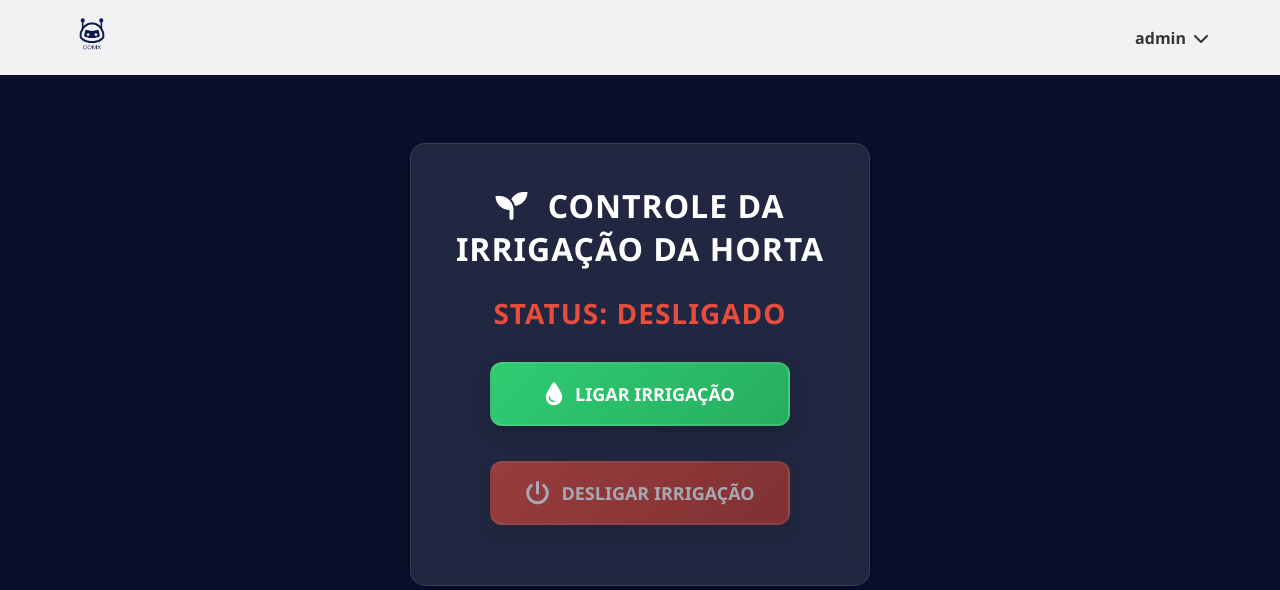
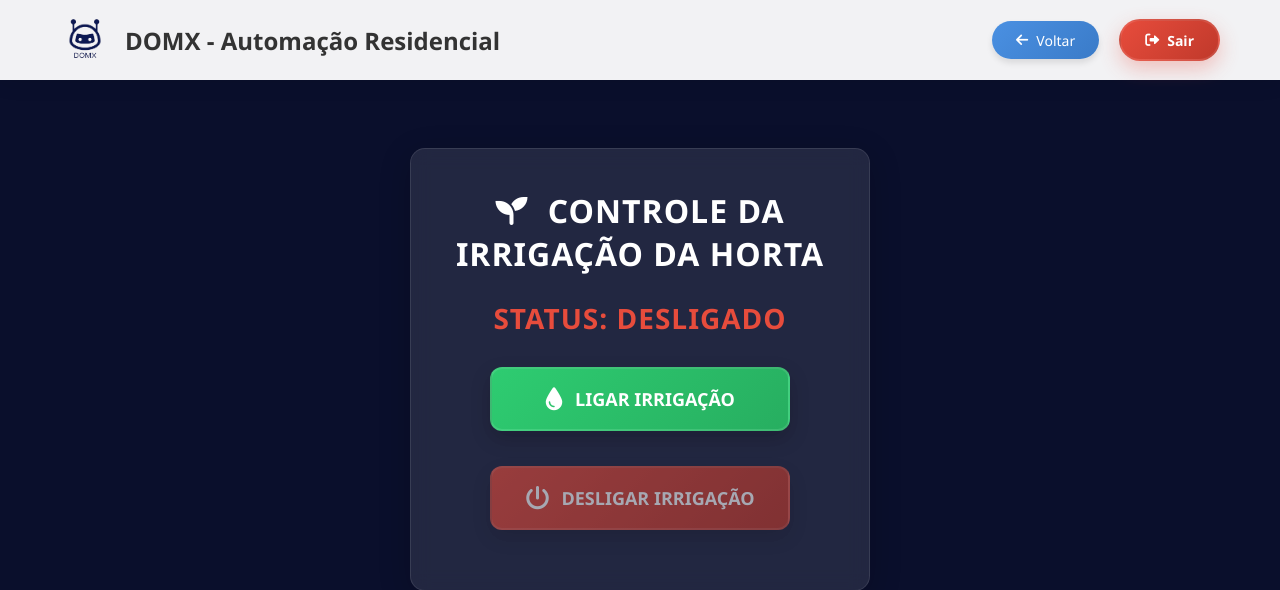
Before and after one commit to JvCasemiro/TCC, a PHP site: page /pages/controle_horta.php in a window 1280 px wide. Shown: the top 590 px of the page. Run offline with PHP 8.4, Linux system fonts and the light colour scheme; the visitor is signed in with stand-in values (Sample User, id 1); data that the repository does not hold is empty.

Commit message:
ajuste css

```diff
--- a/pages/controle_horta.php
+++ b/pages/controle_horta.php
@@ -168,35 +168,92 @@ try {
         }
 
         .back-btn {
-            display: flex;
+            display: inline-flex;
             align-items: center;
-            justify-content: center;
-            gap: 8px;
-            background: linear-gradient(135deg, #3498db 0%, #2980b9 100%);
+            gap: 0.5rem;
+            padding: 0.6rem 1.5rem;
+            border-radius: 25px;
+            background: linear-gradient(135deg, #4a90e2 0%, #3a7bc8 100%);
             color: white;
-            border: none;
-            padding: 12px 24px;
-            border-radius: 30px;
-            font-size: 16px;
-            font-weight: 600;
-            cursor: pointer;
+            font-size: 14px;
             text-decoration: none;
-            transition: all 0.3s cubic-bezier(0.4, 0, 0.2, 1);
-            margin: 20px auto 0;
-            width: fit-content;
-            box-shadow: 0 8px 20px rgba(52, 152, 219, 0.3);
-            border: 2px solid rgba(255, 255, 255, 0.1);
+            transition: all 0.3s ease;
+            box-shadow: 0 4px 6px rgba(0, 0, 0, 0.1);
         }
 
         .back-btn:hover {
-            transform: translateY(-3px);
-            box-shadow: 0 12px 24px rgba(52, 152, 219, 0.4);
-            color: white;
+            transform: translateY(-2px);
+            box-shadow: 0 6px 12px rgba(74, 144, 226, 0.3);
         }
 
-        .back-btn:active {
-            transform: translateY(1px);
-            box-shadow: 0 4px 8px rgba(52, 152, 219, 0.2);
+        .logout-btn {
+            background: linear-gradient(135deg, #e74c3c 0%, #c0392b 100%);
+            color: white;
+            border: none;
+            padding: 0.6rem 1.5rem;
+            border-radius: 25px;
+            cursor: pointer;
+            font-size: 14px;
+            transition: all 0.3s ease;
+            display: flex;
+            align-items: center;
+            gap: 0.5rem;
+            box-shadow: 0 4px 6px rgba(0, 0, 0, 0.1);
+        }
+
+        .logout-btn:hover {
+            transform: translateY(-2px);
+            box-shadow: 0 6px 12px rgba(231, 76, 60, 0.3);
+        }
+
+        @media (max-width: 768px) {
+            .header-content {
+                flex-direction: column;
+                gap: 10px;
+                padding: 0 15px;
+            }
+
+            .user-menu {
+                margin-top: 10px;
+                width: 100%;
+                justify-content: space-between;
+                flex-wrap: wrap;
+            }
+
+            .user-dropdown {
+                order: 1;
+                width: 100%;
+                margin-bottom: 10px;
+            }
+
+            .back-btn, .logout-btn {
+                padding: 0.5rem 1rem;
+                font-size: 13px;
+            }
+
+            .container {
+                padding: 10px;
+                margin-top: 0.5rem;
+            }
+
+            .card {
+                padding: 1.5rem;
+                margin: 1rem 0;
+            }
+
+            h2 {
+                font-size: 1.5rem;
+            }
+
+            .btn {
+                padding: 15px 20px;
+                font-size: 16px;
+                max-width: 100%;
+            }
+
+            .gate-status {
+                font-size: 22px;
+            }
         }
 
         /* Header styles */
@@ -221,11 +278,83 @@ try {
             height: 40px;
         }
 
-        .user-info {
+        header {
+            background: rgba(255, 255, 255, 0.95);
+            backdrop-filter: blur(10px);
+            color: #333;
+            padding: 15px 0;
+            box-shadow: 0 2px 20px rgba(0, 0, 0, 0.1);
+        }
+
+        .header-content {
+            display: flex;
+            justify-content: space-between;
+            align-items: center;
+            padding: 0 20px;
+            max-width: 1200px;
+            margin: 0 auto;
+        }
+
+        .logo {
+            font-size: 24px;
+            font-weight: bold;
             display: flex;
             align-items: center;
-            gap: 1rem;
+            gap: 15px;
+        }
+
+        .logo img {
+            height: 50px;
+            width: auto;
+        }
+
+        .user-menu {
+            display: flex;
+            align-items: center;
+            gap: 20px;
+        }
+
+        .user-dropdown {
             position: relative;
+            display: inline-block;
+        }
+
+        .user-name {
+            cursor: pointer;
+            padding: 8px 12px;
+            border-radius: 4px;
+            transition: background-color 0.3s;
+            display: flex;
+            align-items: center;
+            gap: 8px;
+        }
+
+        .user-name:hover {
+            background-color: rgba(0, 0, 0, 0.1);
+        }
+
+        .dropdown-content {
+            display: none;
+            position: absolute;
+            right: 0;
+            background-color: white;
+            min-width: 250px;
+            box-shadow: 0 8px 16px rgba(0,0,0,0.2);
+            border-radius: 8px;
+            z-index: 1000;
+            border: 1px solid #ddd;
+            margin-top: 5px;
+        }
+
+        .dropdown-content.show {
+            display: block;
+        }
+
+        .user-info {
+            padding: 15px;
+            border-bottom: 1px solid #2c3e50;
+            min-width: 250px;
+        }
         }
 
         .user-name {
@@ -326,41 +455,40 @@ try {
     </style>
 </head>
 <body>
+
     <header>
         <div class="header-content">
             <div class="logo">
                 <img src="../assets/img/logo.png" alt="Logo">
+                DOMX - Automação Residencial
             </div>
-            <div class="user-info">
-                <span class="user-name" onclick="toggleDropdown()">
-                    <?php echo htmlspecialchars($user['username']); ?>
-                    <i class="fas fa-chevron-down"></i>
-                </span>
-                <div class="user-dropdown" id="userDropdown">
-                    <div class="dropdown-item">
-                        <i class="fas fa-user"></i> <?php echo htmlspecialchars($user['email']); ?>
+            <div class="user-menu">
+                <div class="user-dropdown">
+                    <span class="user-name" onclick="toggleDropdown()">
+                        <i class="fas fa-user"></i> <?php echo htmlspecialchars($_SESSION['username']); ?>
+                        <i class="fas fa-chevron-down" style="margin-left: 5px; font-size: 12px;"></i>
+                    </span>
+                    <div class="dropdown-content" id="userDropdown">
+                        <div class="user-info">
+                            <h4><i class="fas fa-user"></i> <?php echo htmlspecialchars($user['username']); ?></h4>
+                            <p><i class="fas fa-envelope"></i> <?php echo htmlspecialchars($user['email']); ?></p>
+                            <p><i class="fas fa-user-tag"></i> <?php echo htmlspecialchars($user['user_type']); ?></p>
+                            <p><i class="far fa-calendar-plus"></i> Criado em: <?php echo $created_at->format('d/m/Y'); ?></p>
+                            <p><i class="fas fa-sync-alt"></i> Atualizado: <?php echo $updated_at->format('d/m/Y H:i'); ?></p>
+                        </div>
                     </div>
-                    <div class="dropdown-item">
-                        <i class="fas fa-calendar-plus"></i> Membro desde: <?php echo $created_at->format('d/m/Y'); ?>
-                    </div>
-                    <div class="dropdown-divider"></div>
-                    <a href="atualizar_usuario.php" class="dropdown-item">
-                        <i class="fas fa-user-edit"></i> Editar Perfil
-                    </a>
-                    <a href="dashboard.php" class="dropdown-item">
-                        <i class="fas fa-tachometer-alt"></i> Painel de Controle
-                    </a>
-                    <div class="dropdown-divider"></div>
-                    <form action="../auth/logout.php" method="post" style="display: contents;">
-                        <button type="submit" class="dropdown-item" style="width: 100%; text-align: left; background: none; border: none; cursor: pointer; font-size: 1rem; color: #333; padding: 0.75rem 1rem;">
-                            <i class="fas fa-sign-out-alt"></i> Sair
-                        </button>
-                    </form>
                 </div>
+                <a href="dashboard.php" class="back-btn">
+                    <i class="fas fa-arrow-left"></i> Voltar
+                </a>
+                <form action="../auth/logout.php" method="post">
+                    <button type="submit" class="logout-btn">
+                        <i class="fas fa-sign-out-alt"></i> Sair
+                    </button>
+                </form>
             </div>
         </div>
     </header>
-
     <div class="container">
         <div class="card">
             <h2><i class="fas fa-seedling" style="margin-right: 10px;"></i> Controle da Irrigação da Horta</h2>
```
Also changed, not shown: pages/controle_piscina.php (+5 -6 lines).
